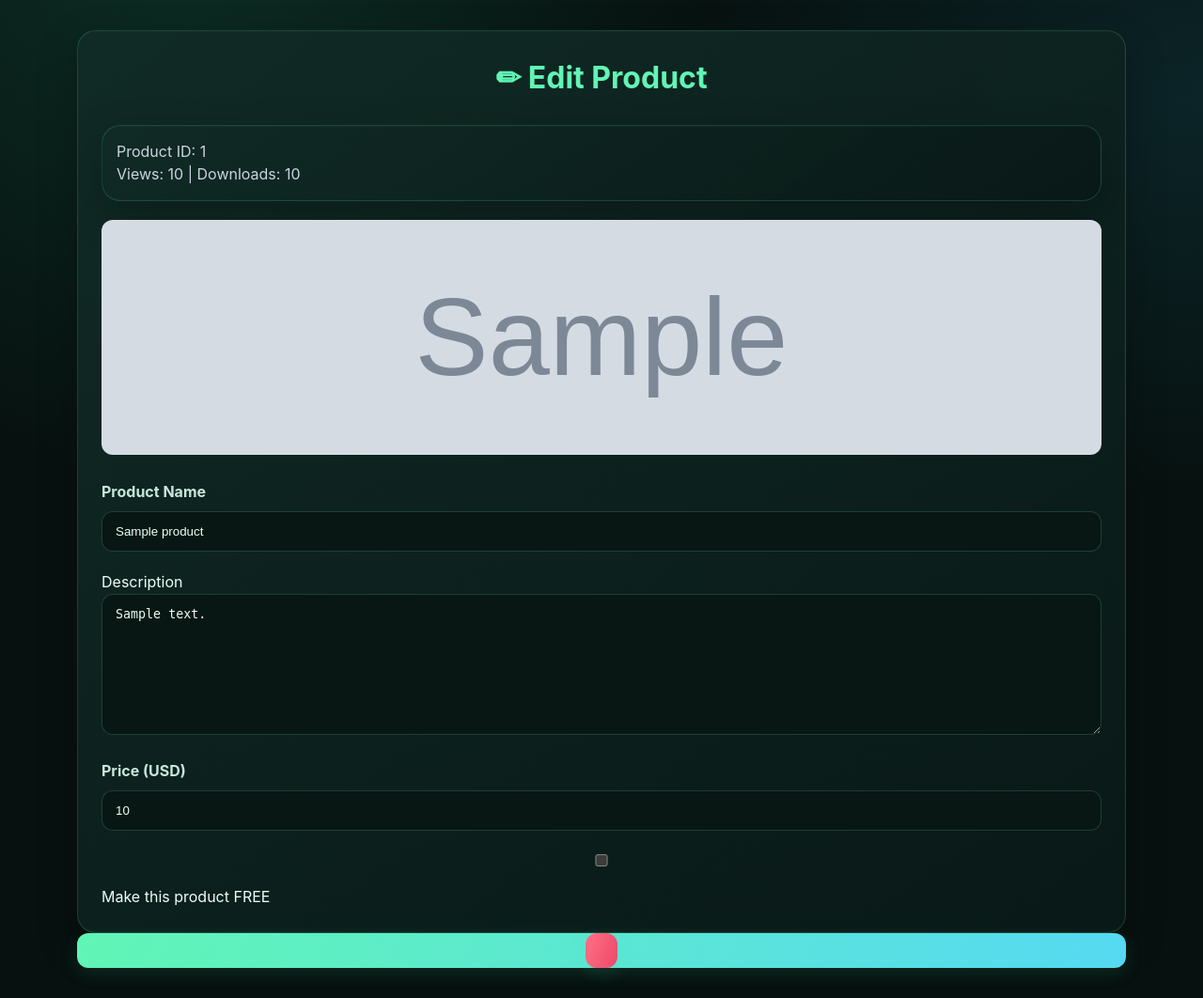
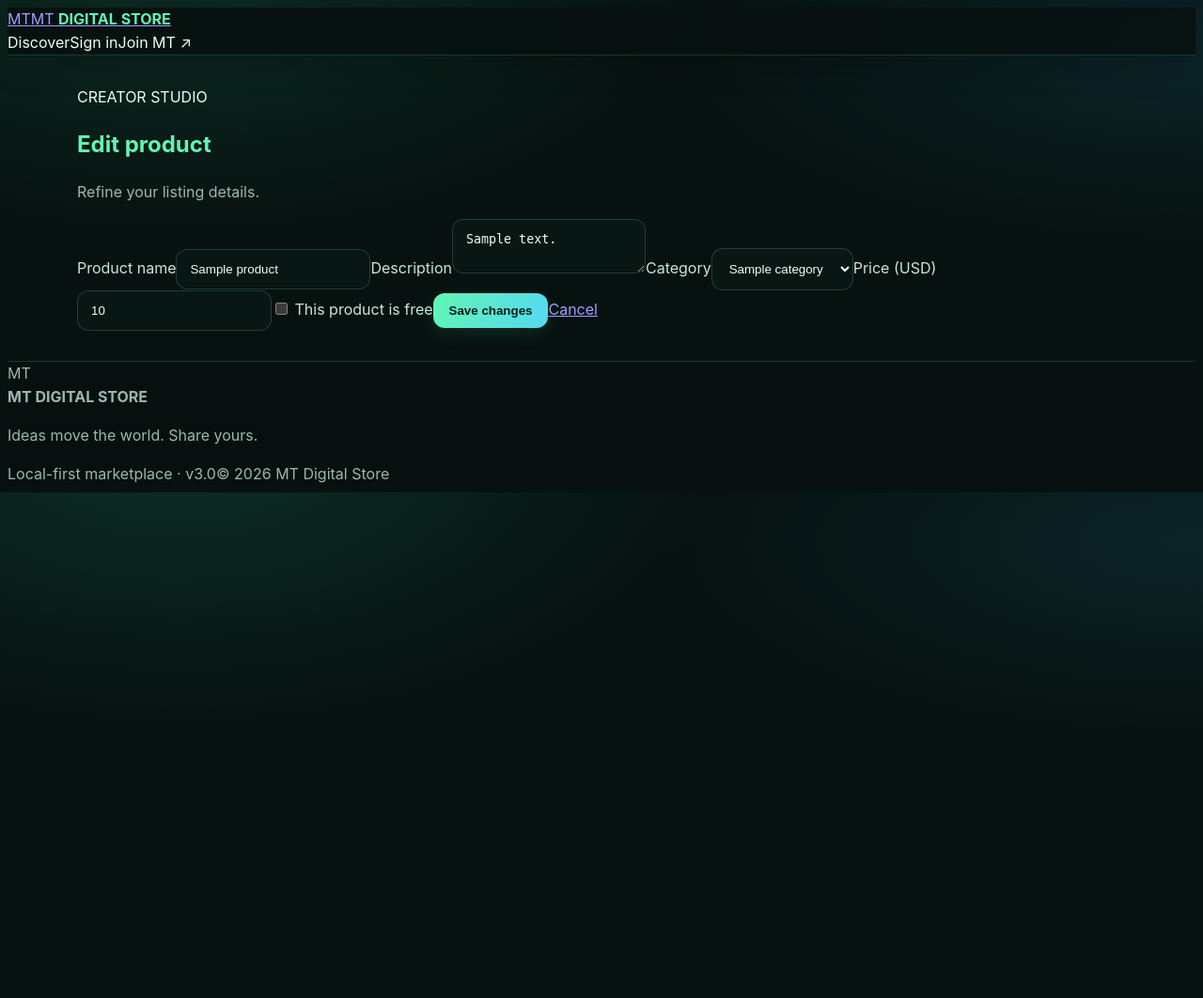
Before and after one commit to TEMMC/digital_store-, a Flask app: template templates/edit.html in a window 1280 px wide. Shown: the whole page at 94% size. After the commit the page ends 685 px from the top, so only its background shows below. Run offline with Flask 3, Linux system fonts and the light colour scheme; the template is opened without the code that fills it: most values are stand-ins (such as "Sample title", 1, 10 or a date in 2020); grey boxes marked "Sample" are stand-in pictures; some libraries are stand-ins or nearby versions.

Commit message:
Rebuild MT edit.html experience

```diff
--- a/templates/edit.html
+++ b/templates/edit.html
@@ -1,188 +1 @@
-<!DOCTYPE html><html lang="en">
-<head>
-<meta charset="UTF-8">
-<meta name="viewport" content="width=device-width, initial-scale=1.0"><title>Edit Product</title><style>
-
-*{
-    margin:0;
-    padding:0;
-    box-sizing:border-box;
-}
-
-body{
-    background:#0f172a;
-    font-family:Arial, sans-serif;
-    color:white;
-    min-height:100vh;
-}
-
-.container{
-    max-width:800px;
-    margin:40px auto;
-    padding:20px;
-}
-
-.card{
-    background:#1e293b;
-    border-radius:16px;
-    padding:25px;
-    box-shadow:0 10px 25px rgba(0,0,0,.3);
-}
-
-h1{
-    text-align:center;
-    margin-bottom:25px;
-    color:#38bdf8;
-}
-
-label{
-    display:block;
-    margin-bottom:8px;
-    font-weight:bold;
-}
-
-input,
-textarea,
-select{
-    width:100%;
-    padding:12px;
-    border:none;
-    border-radius:10px;
-    background:#334155;
-    color:white;
-    margin-bottom:20px;
-}
-
-textarea{
-    min-height:150px;
-    resize:vertical;
-}
-
-.checkbox{
-    display:flex;
-    align-items:center;
-    gap:10px;
-    margin-bottom:20px;
-}
-
-.checkbox input{
-    width:auto;
-    margin:0;
-}
-
-.preview{
-    text-align:center;
-    margin-bottom:20px;
-}
-
-.preview img{
-    width:100%;
-    max-height:250px;
-    object-fit:cover;
-    border-radius:12px;
-}
-
-.actions{
-    display:flex;
-    gap:15px;
-    flex-wrap:wrap;
-}
-
-.btn{
-    flex:1;
-    text-align:center;
-    padding:12px;
-    border:none;
-    border-radius:10px;
-    text-decoration:none;
-    font-weight:bold;
-    cursor:pointer;
-}
-
-.save-btn{
-    background:#22c55e;
-    color:white;
-}
-
-.save-btn:hover{
-    background:#16a34a;
-}
-
-.cancel-btn{
-    background:#ef4444;
-    color:white;
-}
-
-.cancel-btn:hover{
-    background:#dc2626;
-}
-
-.info-box{
-    background:#0f172a;
-    padding:15px;
-    border-radius:10px;
-    margin-bottom:20px;
-    color:#cbd5e1;
-}
-
-</style><link rel="stylesheet" href="/static/mt-future.css">
-</head>
-<body><div class="container"><div class="card"><h1>✏ Edit Product</h1><div class="info-box">
-Product ID: {{ product.id }}<br>
-Views: {{ product.views }} |
-Downloads: {{ product.downloads }}
-</div>{% if product.image_path %}
-
-<div class="preview">
-<img src="{{ product.image_path }}">
-</div>
-{% endif %}<form method="POST"><label>Product Name</label>
-<input
-type="text"
-name="name"
-value="{{ product.name }}"
-required
-
-«»
-
-<label>Description</label>
-
-<textarea
-name="description"
-required
->{{ product.description }}</textarea><label>Price (USD)</label>
-<input
-type="number"
-step="0.01"
-name="price"
-value="{{ product.price }}"
-
-«»
-
-<div class="checkbox">
-<input
-type="checkbox"
-name="is_free"
-{% if product.is_free %}checked{% endif %}
->
-<span>Make this product FREE</span>
-</div><div class="actions"><button
-type="submit"
-class="btn save-btn"
-
-«»
-
-💾 Save Changes
-</button>
-
-<a
-href="/dashboard"
-class="btn cancel-btn"
-
-«»
-
-❌ Cancel
-</a>
-
-</div></form></div></div></body>
-</html>
+{% extends "base.html" %}{% block content %}<section class="auth-panel"><span class="eyebrow">CREATOR STUDIO</span><h1>Edit product</h1><p>Refine your listing details.</p><form method="POST"><label>Product name</label><input name="name" value="{{ product.name }}" maxlength="200" required><label>Description</label><textarea name="description" maxlength="10000">{{ product.description or '' }}</textarea><label>Category</label><select name="category">{% for c in categories %}<option value="{{ c }}" {% if product.category == c %}selected{% endif %}>{{ c }}</option>{% endfor %}</select><label>Price (USD)</label><input type="number" name="price" min="0" step="0.01" value="{{ product.price or 0 }}"><label class="check-label"><input type="checkbox" name="is_free" {% if product.is_free %}checked{% endif %}> This product is free</label><button class="btn" type="submit">Save changes</button><a class="secondary-btn" href="/dashboard">Cancel</a></form></section>{% endblock %}
```
